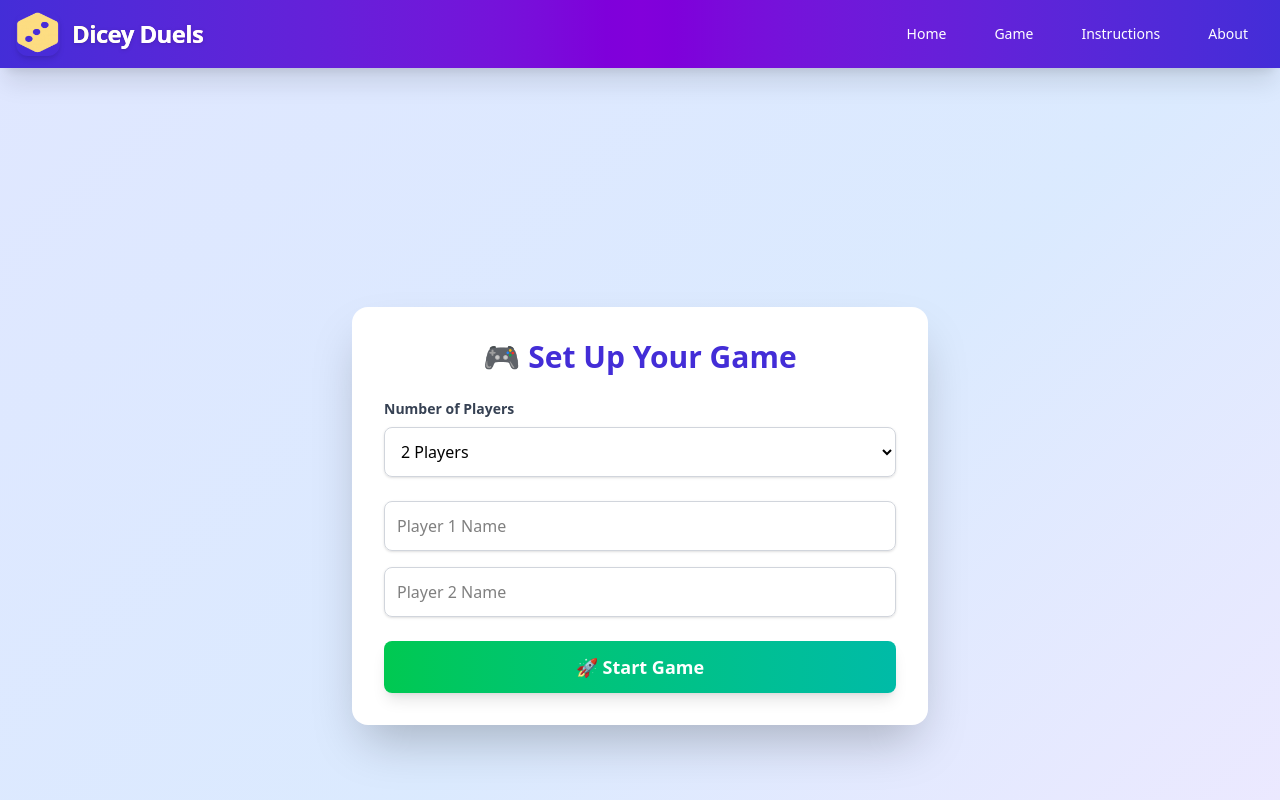
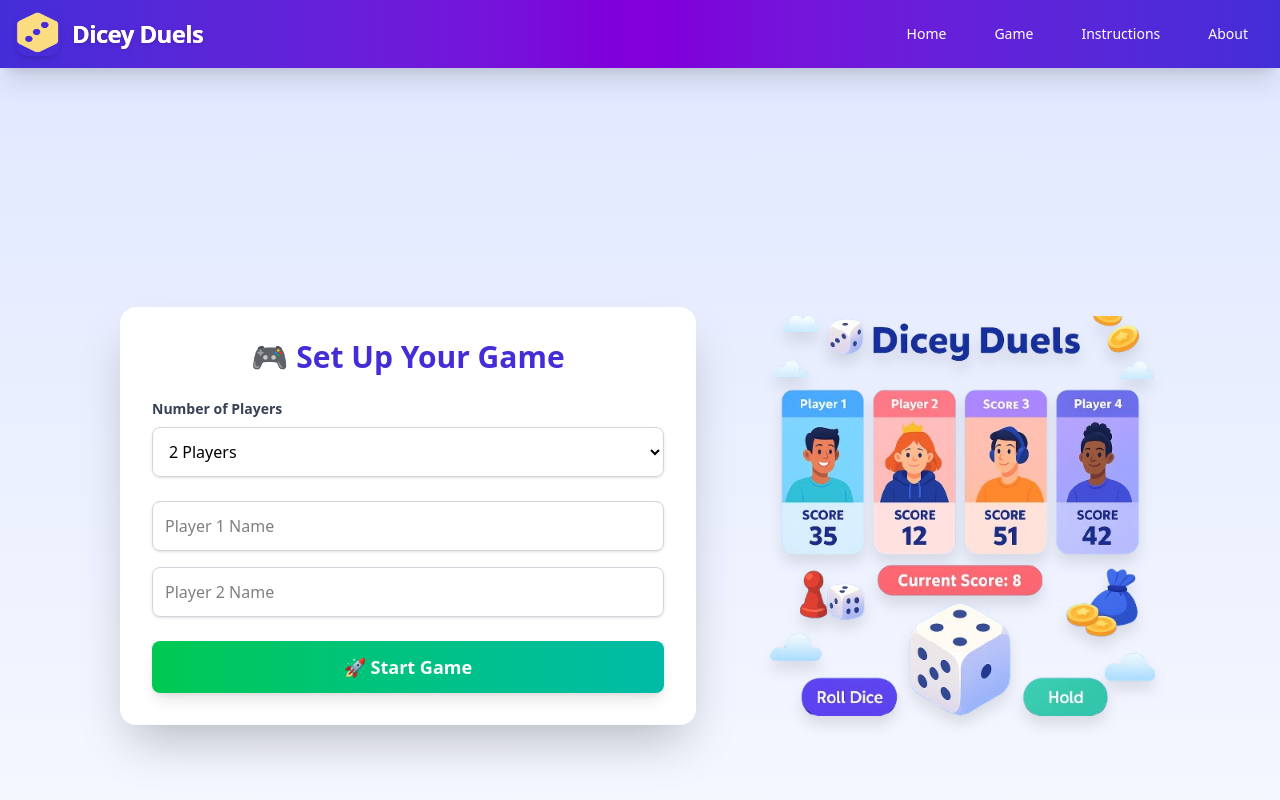
Before and after one commit to abhishek5703/Dicey-Duels, a React (Vite) app: page /names in a window 1280 px wide. Shown: the top 800 px of the page. Built offline with nearby package versions, Linux system fonts and the light colour scheme.

Commit message:
added illustrations

```diff
--- a/src/components/Layout.jsx
+++ b/src/components/Layout.jsx
@@ -4,7 +4,7 @@ import { motion } from "framer-motion";
 
 const Layout = ({ children }) => {
   return (
-    <div className="min-h-screen flex flex-col bg-gradient-to-br from-indigo-100 via-blue-100 to-purple-100 font-sans">
+    <div className="min-h-screen flex flex-col bg-gradient-to-b from-indigo-100 to-white font-sans">
       <Navbar />
       <motion.main
         className="flex-grow px-4 sm:px-8 py-8 sm:py-12"
--- a/src/pages/NameScreen.jsx
+++ b/src/pages/NameScreen.jsx
@@ -1,7 +1,6 @@
 import { useState } from "react";
 import { useNavigate } from "react-router-dom";
 import { motion } from "framer-motion";
-
 
 const NameScreen = () => {
   const [playerCount, setPlayerCount] = useState(2);
@@ -16,12 +15,13 @@ const NameScreen = () => {
   };
 
   return (
-    <div className="min-h-screen flex flex-col items-center justify-center px-4 py-12">
+    <div className="min-h-screen flex flex-col md:flex-row items-center justify-center px-4 py-12  gap-8 md:gap-16">
+      {/* Left: Game Setup Form */}
       <motion.div
-        initial={{ opacity: 0, y: 30 }}
-        animate={{ opacity: 1, y: 0 }}
+        initial={{ opacity: 0, x: -30 }}
+        animate={{ opacity: 1, x: 0 }}
         transition={{ duration: 0.6 }}
-        className="bg-white shadow-2xl rounded-2xl p-8 w-full max-w-xl"
+        className="bg-white shadow-2xl rounded-2xl p-8 w-full md:w-1/2 max-w-xl"
       >
         <h2 className="text-3xl font-bold text-indigo-700 mb-6 text-center">
           🎮 Set Up Your Game
@@ -71,6 +71,16 @@ const NameScreen = () => {
           🚀 Start Game
         </motion.button>
       </motion.div>
+
+      {/* Right: Illustration */}
+      <motion.img
+        src="/name.png"
+        alt="Dicey Duels Illustration"
+        initial={{ opacity: 0, x: 30 }}
+        animate={{ opacity: 1, x: 0 }}
+        transition={{ duration: 0.6 }}
+        className="w-[260px] sm:w-[340px] md:w-[400px] drop-shadow-xl"
+      />
     </div>
   );
 };
```
Also changed, not shown: public/name.png (added), src/assets/name.png (added).
